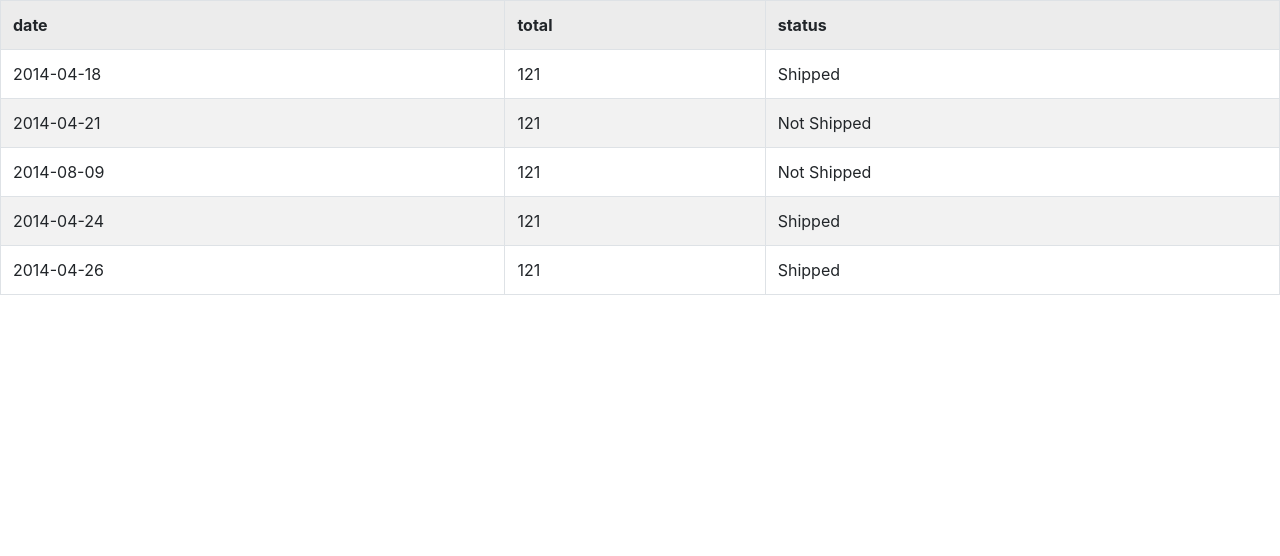
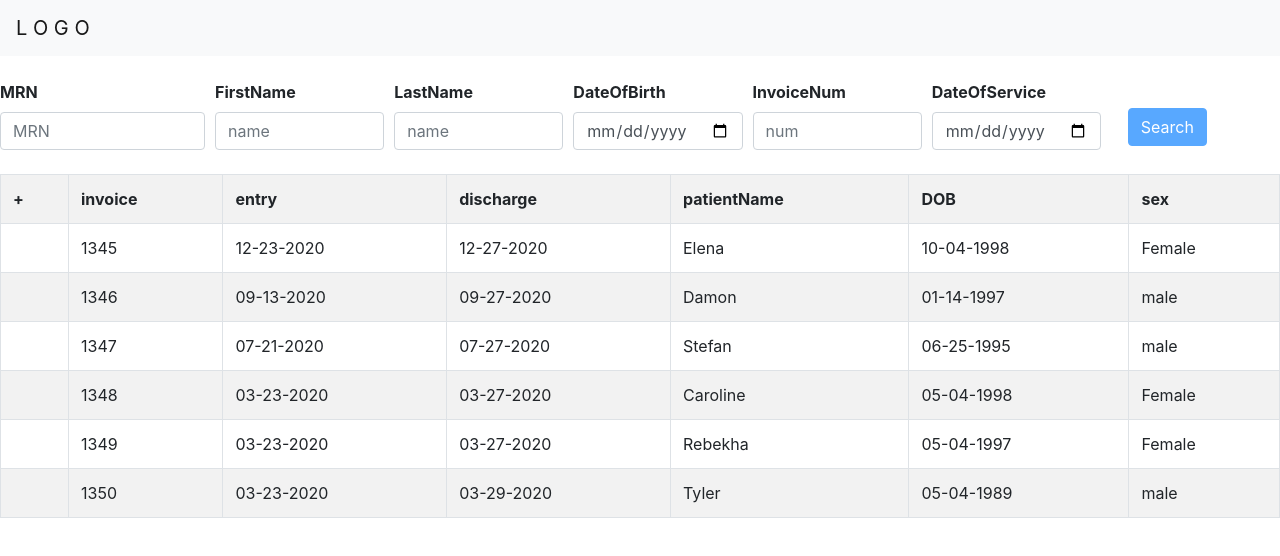
Before and after one commit to Prathyusha1993/grid-web-app, a React (Create React App) app: page / in a window 1280 px wide. Shown: the top 556 px of the page. Built offline with nearby package versions, Linux system fonts and the light colour scheme.

Commit message:
trying expandable rows

```diff
--- a/package.json
+++ b/package.json
@@ -10,6 +10,7 @@
     "react": "^17.0.1",
     "react-bootstrap": "^1.4.3",
     "react-bootstrap-table": "^4.3.1",
+    "react-bootstrap-table-next": "^4.0.3",
     "react-dom": "^17.0.1",
     "react-router-dom": "^5.2.0",
     "react-scripts": "4.0.1",
--- a/src/App.js
+++ b/src/App.js
@@ -7,7 +7,8 @@ import Search from './components/search'
 import Table from "./components/table";
 import TableInfo from './components/tableInfo'
 import { Switch, Route, Link, BrowserRouter as Router } from "react-router-dom";
-import ExpandRow from './components/expandRow'
+import DemoExpandRow from './components/demoExpandRow'
+import ReactExBoot from './components/reactExBoot'
 
 class App extends Component {
   state={
@@ -17,7 +18,8 @@ class App extends Component {
   render() {
     return(
       <div>
-        <ExpandRow />
+        <DemoExpandRow />
+        {/* <ReactExBoot /> */}
       </div>
     );
   }
--- a/src/components/demoExpandRow.jsx
+++ b/src/components/demoExpandRow.jsx
@@ -0,0 +1,95 @@
+import React, {Component} from 'react'
+import {Table} from 'react-bootstrap'
+import Search from './search'
+import Header from './header'
+
+class DemoExpandRow extends Component {
+    constructor() {
+        super();
+
+        this.state = {
+            data : [
+                {'+': '', invoice: 1345, entry: "12-23-2020",discharge: "12-27-2020",patientName: "Elena",lastName:"Gilbert", MRN: 5678,DOB: "10-04-1998",sex: "Female",SSN: 987654},
+                {'+': '', invoice: 1346,entry: "09-13-2020",discharge: "09-27-2020",patientName: "Damon", lastName:"Donoven",MRN: 5679,DOB: "01-14-1997",sex: "male",SSN: 987655},
+                {'+': '', invoice: 1347,entry: "07-21-2020",discharge: "07-27-2020",patientName: "Stefan", lastName:"Robes",MRN: 5680,DOB: "06-25-1995",sex: "male",SSN: 987656},
+                {'+': '', invoice: 1348,entry: "03-23-2020",discharge: "03-27-2020",patientName: "Caroline", lastName:"Gilbert",MRN: 5681,DOB: "05-04-1998",sex: "Female",SSN: 987657},
+                {'+': '', invoice: 1349,entry: "03-23-2020",discharge: "03-27-2020",patientName: "Rebekha", lastName:"Donoven",MRN: 5682,DOB: "05-04-1997",sex: "Female",SSN: 987658},
+                {'+': '', invoice: 1350,entry: "03-23-2020",discharge: "03-29-2020",patientName: "Tyler", lastName:"Robes",MRN: 5683,DOB: "05-04-1989",sex: "male",SSN: 987659}
+            ],
+            headings : ['+','invoice', 'entry', 'discharge', 'patientName', 'DOB', 'sex'],
+            expandedRows : [],
+        };
+    }
+
+    handleHeaderData = () => {
+        return this.state.headings.map((head, index) => {
+            return <th key={index}>{head}</th>
+        })
+    }
+
+    handleRowClick(rowId) {
+        const currentExpandedRows = this.state.expandedRows;
+        const isRowCurrentlyExpanded = currentExpandedRows.includes(rowId);
+
+        const newExpandedRows = isRowCurrentlyExpanded ?
+			currentExpandedRows.filter(invoice => invoice !== rowId) :
+			currentExpandedRows.concat(rowId);
+
+        this.setState({expandedRows : newExpandedRows});
+    }
+
+    renderItem(item) {
+        const clickCallback = () => this.handleRowClick(item.invoice);
+        const itemRows = [
+			<tr onClick={clickCallback} key={"row-data-" + item.invoice}>
+                <td>{}</td>
+			    <td>{item.invoice}</td>
+			    <td>{item.entry}</td>
+			    <td>{item.discharge}</td>
+                <td>{item.patientName}</td>
+                <td>{item.DOB}</td>
+                <td>{item.sex}</td>
+			</tr>
+        ];
+
+        if(this.state.expandedRows.includes(item.invoice)) {
+            itemRows.push(
+                <tr key={"row-expanded-" + item.invoice}>
+                    <td>{}</td>
+                    <td>{item.lastName}</td>
+                    <td>{item.MRN}</td>
+                    <td>{item.SSN}</td>
+                </tr>
+            );
+        }
+
+        return itemRows;
+    }
+
+    render() {
+        let allItemRows = [];
+
+        this.state.data.map(item => {
+            const perItemRows = this.renderItem(item);
+            allItemRows = allItemRows.concat(perItemRows);
+        });
+
+        return (
+          //  <table>{allItemRows}</table>
+          <div>
+            <Header />
+            <br />
+            <Search />
+            <br />
+            <Table striped bordered hover>
+              <tbody>
+                <tr>{this.handleHeaderData()}</tr>
+                {allItemRows}
+              </tbody>
+            </Table>
+          </div>
+        );
+    }
+}
+
+export default DemoExpandRow;
--- /dev/null
+++ b/src/components/reactExBoot.jsx
@@ -0,0 +1,41 @@
+import React from "react";
+import BootstrapTable from "react-bootstrap-table-next";
+import "react-bootstrap-table-next/dist/react-bootstrap-table2.min.css";
+
+const expandRow = {
+  renderer: row => <div>age: {row.age}</div>
+};
+
+const columns = [
+  {
+    dataField: "id",
+    text: "ID"
+  },
+  {
+    dataField: "firstName",
+    text: "first name"
+  },
+  {
+    dataField: "lastName",
+    text: "last name"
+  }
+];
+
+const persons = [
+  { id: 1, firstName: "james", lastName: "smith", age: 20 },
+  { id: 2, firstName: "alex", lastName: "green", age: 20 },
+  { id: 3, firstName: "may", lastName: "jones", age: 18 }
+];
+
+export default function ReactExBoot() {
+  return (
+    <div className="App">
+      <BootstrapTable
+        keyField="id"
+        data={persons}
+        columns={columns}
+        expandRow={expandRow}
+      />
+    </div>
+  );
+}
--- a/src/components/search.jsx
+++ b/src/components/search.jsx
@@ -2,40 +2,62 @@ import React, { Component } from "react";
 import { Form, Col, Button } from "react-bootstrap";
 
 class Search extends Component {
-  state = {};
+  state = {
+      MRN:''
+    //   touched:{
+    //       MRN: false,
+    //       firstName: false
+    //   }
+  };
+
+//   handleBlur = (field) => (event) => {
+//       this.setState({
+//           touched: {...this.state.touched, [field]: true},
+//       })
+//   }
+
+handleSearch = () => {
+    this.props.onButtonClick(this.state.MRN);
+    this.setState({ MRN: ''})
+}
 
   render() {
+      const mystyle = {
+          position: "relative",
+          left: "10%",
+          top: "40%"
+      };
     return (
       <div className="search">
         <Form>
           <Form.Row>
             <Col xs={2}>
-              <Form.Label>MRN </Form.Label>
-              <Form.Control  />
+              <Form.Label className="font-weight-bold">MRN </Form.Label>
+              <Form.Control type="number" placeholder="MRN"  />
             </Col>
             <Col>
-              <Form.Label>FirstName </Form.Label>
-              <Form.Control placeholder="name" />
+              <Form.Label className="font-weight-bold">FirstName </Form.Label>
+              <Form.Control type="text" placeholder="name" />
             </Col>
             <Col>
-              <Form.Label>LastName </Form.Label>
-              <Form.Control placeholder="name" />
+              <Form.Label className="font-weight-bold">LastName </Form.Label>
+              <Form.Control type="text" placeholder="name" />
             </Col>
             <Col>
-              <Form.Label>DateOfBirth </Form.Label>
-              <Form.Control placeholder="dob" />
+              <Form.Label className="font-weight-bold">DateOfBirth </Form.Label>
+              <Form.Control type="date" min="1900-01-01" max="2999-12-31" placeholder="dob" />
             </Col>
             <Col>
-              <Form.Label>InvoiceNum </Form.Label>
-              <Form.Control placeholder="num" />
+              <Form.Label className="font-weight-bold">InvoiceNum </Form.Label>
+              <Form.Control type="number" placeholder="num" />
             </Col>
             <Col>
-              <Form.Label>DateOfService </Form.Label>
-              <Form.Control placeholder="dos" />
+              <Form.Label className="font-weight-bold">DateOfService </Form.Label>
+              <Form.Control type="date" min="1900-01-01" max="2999-12-31" placeholder="dos" />
             </Col>
             <Col>
             <Form.Label> </Form.Label>
-              <Button type="submit" >Search</Button>
+              <Button style={mystyle} type="submit" disabled={!this.state.MRN} onClick={this.handleSearch} >Search</Button>
             </Col>
           </Form.Row>
         </Form>
```
Also changed, not shown: src/components/tableData.jsx (+9 -0 lines), 2 other files (tests, documents, lock files or other folders).
